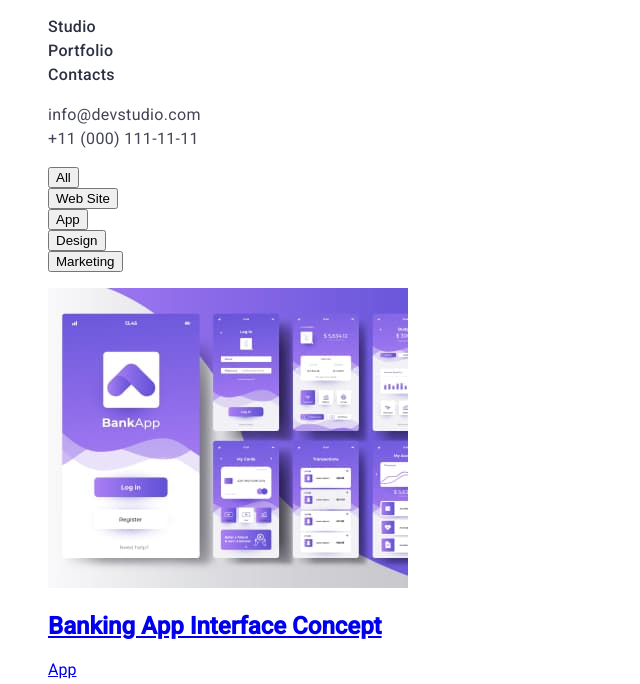
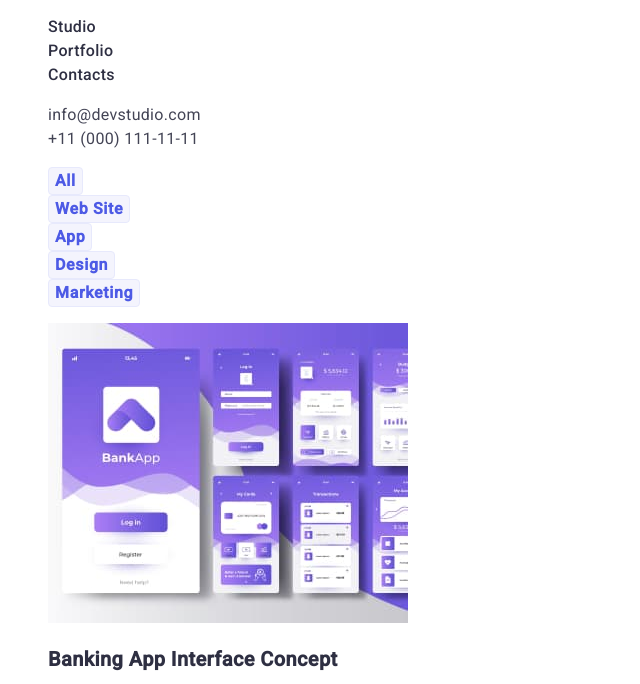
Before and after one commit to svoits/goit-markup-hw-02, a plain HTML site: page portfolio.html in a window 1280 px wide. Shown: the part 33-717 px from the top of the page, without its empty margins (0-640 px from the left). Drawn offline with Linux system fonts and the light colour scheme.

Commit message:
add portfolio styles

```diff
--- a/css/styles.css
+++ b/css/styles.css
@@ -111,16 +111,22 @@ body {
   line-height: 1.19;
   letter-spacing: 0.04em;
 
-  width: 170px;
-  height: 51px;
   box-shadow: 0px 4px 4px rgba(0, 0, 0, 0.15);
   border-radius: 4px;
+  border-style: none;
 
   cursor: pointer;
 }
 
+.btn:hover {
+  box-shadow: 0px 1px 6px rgba(46, 47, 66, 0.08), 0px 1px 1px rgba(46, 47, 66, 0.16), 0px 2px 1px rgba(46, 47, 66, 0.08);
+  border-radius: 4px;
+}
+
 .btn:active {
   background-color: #404bbf;
+  box-shadow: 0px 4px 4px rgba(0, 0, 0, 0.15);
+  border-radius: 4px;
 }
 
 /* Sections - General styles */
@@ -157,6 +163,48 @@ body {
 /* PORTFOLIO.HTML */
 /* MAIN CONTENT */
 
+/* Filter button */
+
+.filter-btn {
+  color: var(--primary-brand);
+  font-family: inherit;
+  font-weight: 600;
+  font-size: 16px;
+  line-height: 1.5;
+  letter-spacing: 0.04em;
+
+  background-color: #f4f4fd;
+  border: 1px solid #e7e9fc;
+  border-radius: 4px;
+
+  cursor: pointer;
+}
+
+.filter-btn:hover,
+.filter-btn:focus {
+  background-color: var(--primary-brand);
+  color: var(--secondary-text-color);
+  box-shadow: 0px 3px 1px rgba(0, 0, 0, 0.1), 0px 2px 1px rgba(0, 0, 0, 0.08), 0px 2px 2px rgba(0, 0, 0, 0.12);
+}
+
+/* Portfolio items */
+
+.portfolio-link {
+  color: var(--primary-text-color);
+  text-decoration: none;
+  font-size: 16px;
+  line-height: 1.5;
+  letter-spacing: 0.02em;
+}
+
+.example-name {
+  color: var(--dark);
+  font-weight: 600;
+  font-size: 20px;
+  line-height: 1.2;
+  letter-spacing: 0.02em;
+}
+
 /* FOOTER */
 .footer {
   background-color: var(--dark);
```
